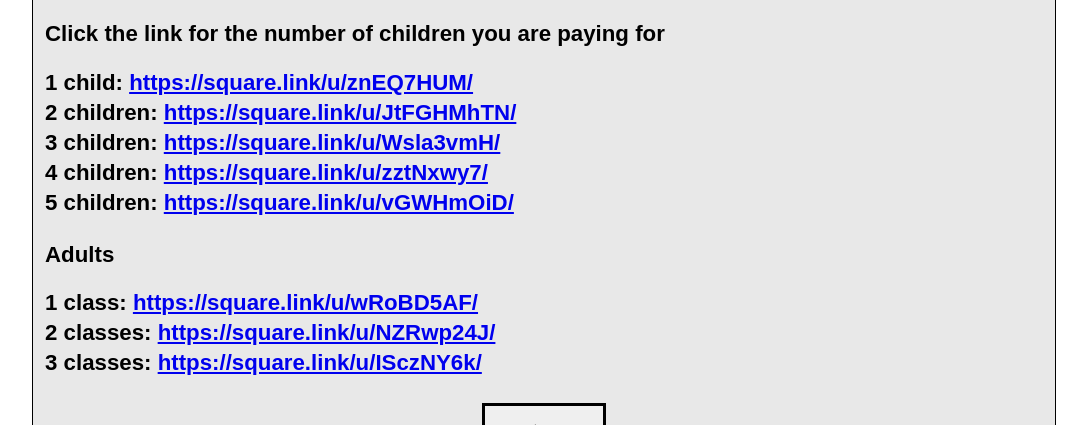
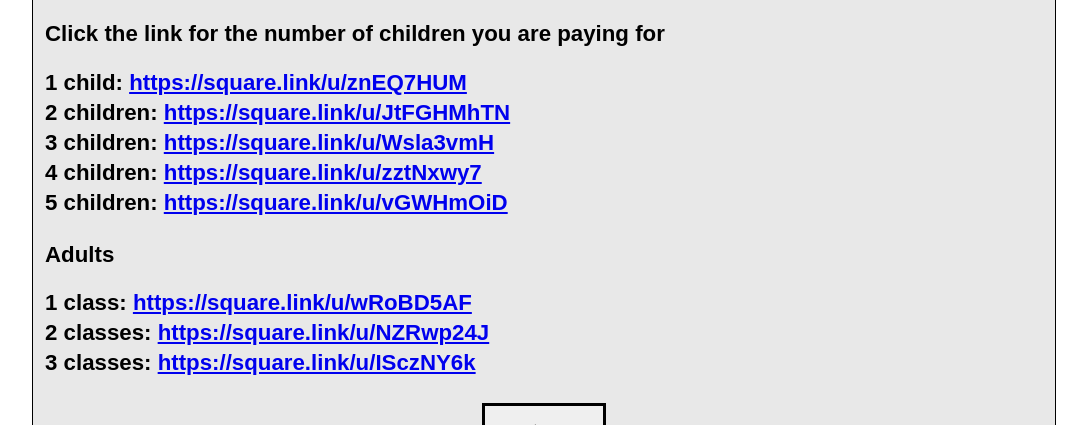
Before and after one commit to jmpark2001/SummitSchool, a React (Create React App) app: page /registration in a window 1280 px wide. Shown: the part 3641-4066 px from the top of the page, without its empty margins (96-1183 px from the left). Built offline with nearby package versions, Linux system fonts and the light colour scheme; no server answers; a web font is replaced by a local one.

Commit message:
fixed payment links

```diff
--- a/src/components/RegistrationForm.js
+++ b/src/components/RegistrationForm.js
@@ -748,27 +748,27 @@
                                         <li>
                                             1 child:
                                             <p style={{display: "inline"}}> </p>
-                                            <a style={{display: "inline"}} href="https://square.link/u/znEQ7HUM/" target="_blank" rel="noreferrer noopener">https://square.link/u/znEQ7HUM/</a>
+                                            <a style={{display: "inline"}} href="https://square.link/u/znEQ7HUM" target="_blank" rel="noreferrer noopener">https://square.link/u/znEQ7HUM</a>
                                         </li>
                                         <li>
                                             2 children:
                                             <p style={{display: "inline"}}> </p>
-                                            <a style={{display: "inline"}} href="https://square.link/u/JtFGHMhTN/" target="_blank" rel="noreferrer noopener">https://square.link/u/JtFGHMhTN/</a>
+                                            <a style={{display: "inline"}} href="https://square.link/u/JtFGHMhTN" target="_blank" rel="noreferrer noopener">https://square.link/u/JtFGHMhTN</a>
                                         </li>
                                         <li>
                                             3 children:
                                             <p style={{display: "inline"}}> </p>
-                                            <a style={{display: "inline"}} href="https://square.link/u/Wsla3vmH/" target="_blank" rel="noreferrer noopener">https://square.link/u/Wsla3vmH/</a>
+                                            <a style={{display: "inline"}} href="https://square.link/u/Wsla3vmH" target="_blank" rel="noreferrer noopener">https://square.link/u/Wsla3vmH</a>
                                         </li>
                                         <li>
                                             4 children:
                                             <p style={{display: "inline"}}> </p>
-                                            <a style={{display: "inline"}} href="https://square.link/u/zztNxwy7/" target="_blank" rel="noreferrer noopener">https://square.link/u/zztNxwy7/</a>
+                                            <a style={{display: "inline"}} href="https://square.link/u/zztNxwy7" target="_blank" rel="noreferrer noopener">https://square.link/u/zztNxwy7</a>
                                         </li>
                                         <li>
                                             5 children:
                                             <p style={{display: "inline"}}> </p>
-                                            <a style={{display: "inline"}} href="https://square.link/u/vGWHmOiD/" target="_blank" rel="noreferrer noopener">https://square.link/u/vGWHmOiD/</a>
+                                            <a style={{display: "inline"}} href="https://square.link/u/vGWHmOiD" target="_blank" rel="noreferrer noopener">https://square.link/u/vGWHmOiD</a>
                                         </li>
                                     </div>
                                     <div>
@@ -776,17 +776,17 @@
                                         <li>
                                             1 class:
                                             <p style={{display: "inline"}}> </p>
-                                            <a style={{display: "inline"}} href="https://square.link/u/wRoBD5AF/" target="_blank" rel="noreferrer noopener">https://square.link/u/wRoBD5AF/</a>
+                                            <a style={{display: "inline"}} href="https://square.link/u/wRoBD5AF" target="_blank" rel="noreferrer noopener">https://square.link/u/wRoBD5AF</a>
                                         </li>
                                         <li>
                                             2 classes:
                                             <p style={{display: "inline"}}> </p>
-                                            <a style={{display: "inline"}} href="https://square.link/u/NZRwp24J/" target="_blank" rel="noreferrer noopener">https://square.link/u/NZRwp24J/</a>
+                                            <a style={{display: "inline"}} href="https://square.link/u/NZRwp24J" target="_blank" rel="noreferrer noopener">https://square.link/u/NZRwp24J</a>
                                         </li>
                                         <li>
                                             3 classes:
                                             <p style={{display: "inline"}}> </p>
-                                            <a style={{display: "inline"}} href="https://square.link/u/ISczNY6k/" target="_blank" rel="noreferrer noopener">https://square.link/u/ISczNY6k/</a>
+                                            <a style={{display: "inline"}} href="https://square.link/u/ISczNY6k" target="_blank" rel="noreferrer noopener">https://square.link/u/ISczNY6k</a>
                                         </li>
                                     </div>
                                 </div>
```
